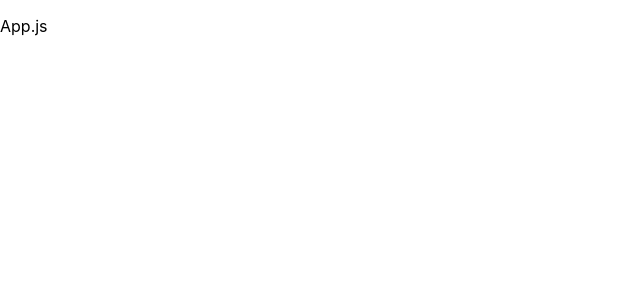
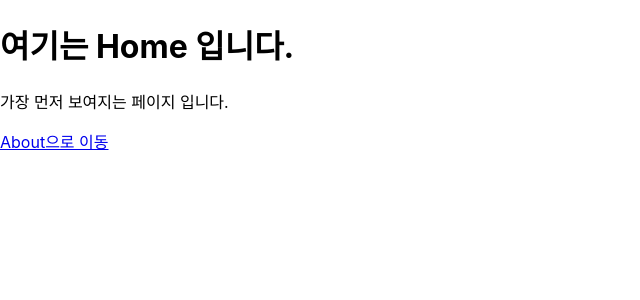
Before and after one commit to thx-to/kh_basic_frontend, a JavaScript app in the folder react/kh-frontend-react-router/: page / in a window 1280 px wide. Shown: the top 300 px of the page, without its empty margins (0-640 px from the left). Built offline with nearby package versions, Linux system fonts and the light colour scheme; the HTML template or start-up script is replaced by a standard one.

Commit message:
Local Updated

```diff
--- a/react/kh-frontend-react-router/src/App.js
+++ b/react/kh-frontend-react-router/src/App.js
@@ -1,10 +1,16 @@
 import './App.css';
+import { BrowserRouter as Router, Routes, Route } from 'react-router-dom';
+import Home from './REACT_241121_07_Home';
+import About from './REACT_241121_08_About';
 
 function App() {
   return (
-    <>
-    <p>App.js</p>
-    </>
+    <Router>
+      <Routes>
+        <Route path="/" element={<Home />} />
+        <Route path="about" element={<About />} />
+      </Routes>
+    </Router>
   );
 }
 
--- a/react/kh-frontend-react-router/src/REACT_241121_07_Home.js
+++ b/react/kh-frontend-react-router/src/REACT_241121_07_Home.js
@@ -0,0 +1,13 @@
+import { Link } from "react-router-dom";
+
+const Home = () => {
+  return (
+    <>
+      <h1>여기는 Home 입니다.</h1>
+      <p>가장 먼저 보여지는 페이지 입니다.</p>
+      <Link to="/about">About으로 이동</Link>
+    </>
+  );
+};
+
+export default Home;
--- a/react/kh-frontend-react-router/src/REACT_241121_08_About.js
+++ b/react/kh-frontend-react-router/src/REACT_241121_08_About.js
@@ -0,0 +1,14 @@
+import { Link } from "react-router-dom"
+
+const About = () => {
+  return (
+    <>
+      <h1>여기는 About 입니다.</h1>
+      <p>소개 페이지 입니다.</p>
+      <Link to="/">Home으로 이동</Link>
+    </>
+  );
+
+};
+
+export default About;
```
Also changed, not shown: react/kh-frontend-react-router/src/REACT_241121_09_Profile.js (added, +16 -0 lines).
